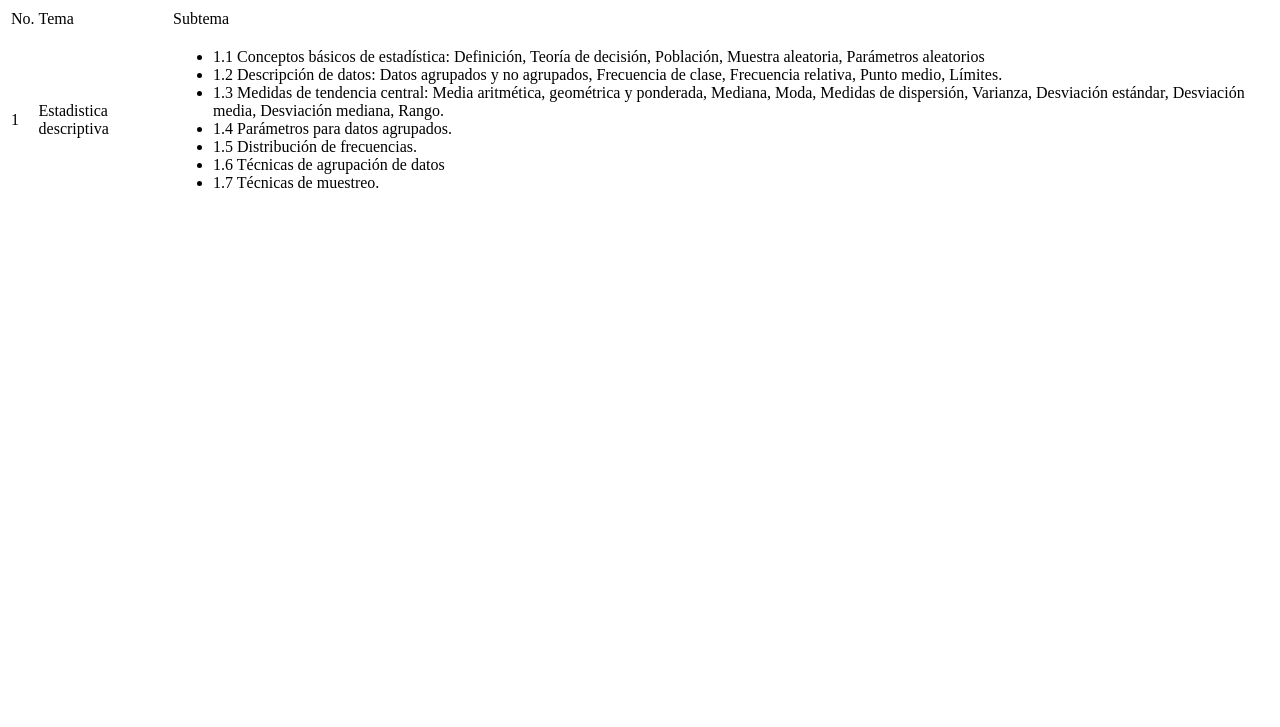
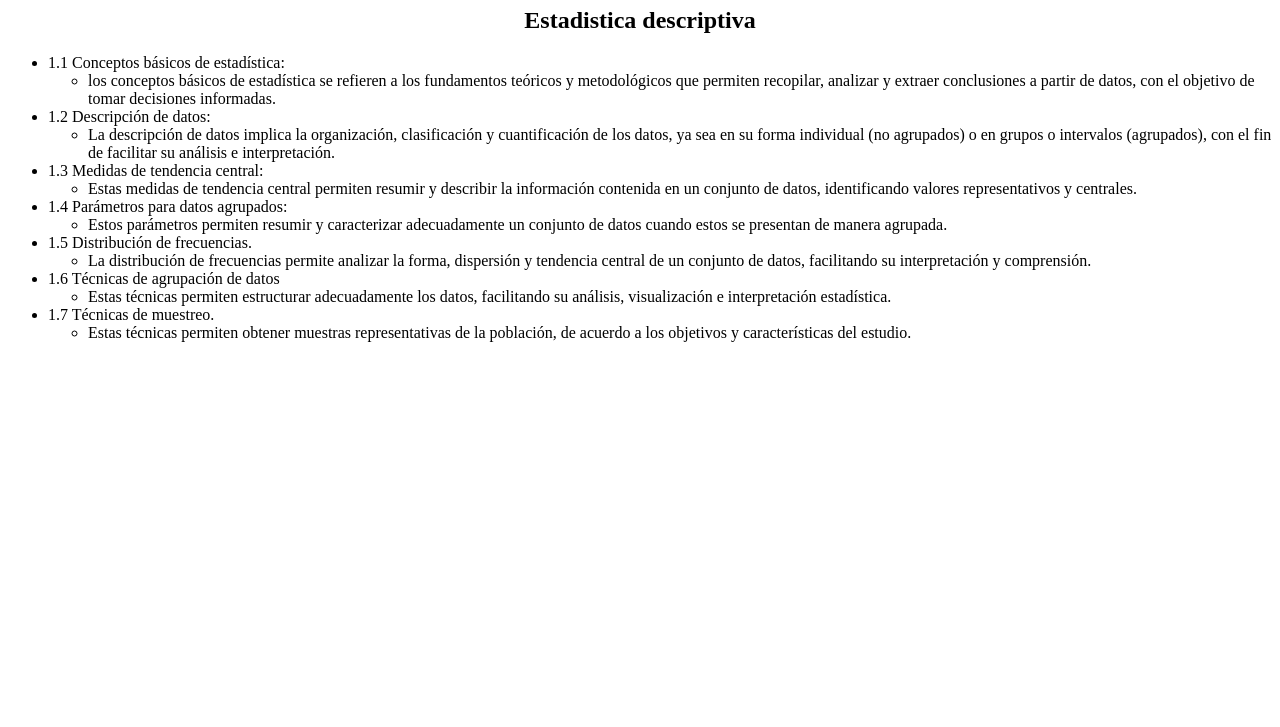
Before and after one commit to Isai23011/TemarioPE, a plain HTML site: page index.html in a window 1280 px wide. Shown: the part 73-800 px from the top of the page. Drawn offline with Linux system fonts and the light colour scheme.

Commit message:
Conceptos

```diff
--- a/index.html
+++ b/index.html
@@ -4,33 +4,67 @@
   <title>Temario</title>
 </head>
 <body>
-  <h1>Tema 1</h1>
-  <table>
-    <tr>
-      <td>No.</td>
-      <td>Tema</td>
-      <td>Subtema</td>
-    </tr>
-    <tr>
-      <td>1</td>
-      <td>Estadistica descriptiva</td>
-      <td><ul>
-        <li>1.1 Conceptos básicos de estadística: Definición,
-            Teoría de decisión, Población, Muestra aleatoria,
-            Parámetros aleatorios</li>
-        <li>1.2 Descripción de datos: Datos agrupados y no
-            agrupados, Frecuencia de clase, Frecuencia relativa,
-            Punto medio, Límites.</li>
-        <li>1.3 Medidas de tendencia central: Media aritmética,
-            geométrica y ponderada, Mediana, Moda, Medidas de
-            dispersión, Varianza, Desviación estándar,
-            Desviación media, Desviación mediana, Rango.</li>
-        <li>1.4 Parámetros para datos agrupados.</li>
-        <li>1.5 Distribución de frecuencias.</li>
-        <li>1.6 Técnicas de agrupación de datos</li>
-        <li>1.7 Técnicas de muestreo.</li>
-      </ul></td>
-    </tr>
-  </table>
+    <center><h1>Tema 1</h1></center>
+    <center><h2>Estadistica descriptiva</h2></center>
+
+    <ul>
+        <li>1.1 Conceptos básicos de estadística:
+            <ul>
+                <li> los conceptos básicos de estadística se refieren a
+                     los fundamentos teóricos y metodológicos que permiten
+                     recopilar, analizar y extraer conclusiones a partir
+                     de datos, con el objetivo de tomar decisiones informadas.</li>
+            </ul>
+        </li>
+
+        <li>1.2 Descripción de datos:
+            <ul>
+                <li>La descripción de datos implica la organización,
+                    clasificación y cuantificación de los datos, ya
+                    sea en su forma individual (no agrupados) o en
+                    grupos o intervalos (agrupados), con el fin de
+                    facilitar su análisis e interpretación.</li>
+            </ul>
+        </li>
+
+        <li>1.3 Medidas de tendencia central:
+            <ul>
+                <li>Estas medidas de tendencia central permiten resumir
+                    y describir la información contenida en un conjunto
+                    de datos, identificando valores representativos y centrales.</li>
+            </ul>
+        </li>
+
+        <li>1.4 Parámetros para datos agrupados:
+            <ul>
+                <li>Estos parámetros permiten resumir y caracterizar adecuadamente
+                    un conjunto de datos cuando estos se presentan de manera agrupada.</li>
+            </ul>
+        </li>
+
+        <li>1.5 Distribución de frecuencias.
+            <ul>
+                <li>La distribución de frecuencias permite analizar la forma,
+                    dispersión y tendencia central de un conjunto de datos,
+                    facilitando su interpretación y comprensión.</li>
+            </ul>
+        </li>
+
+        <li>1.6 Técnicas de agrupación de datos
+            <ul>
+                <li>Estas técnicas permiten estructurar adecuadamente
+                    los datos, facilitando su análisis, visualización e
+                    interpretación estadística.</li>
+            </ul>
+        </li>
+
+        <li>1.7 Técnicas de muestreo.
+            <ul>
+                <li>Estas técnicas permiten obtener muestras representativas de la
+                    población, de acuerdo a los objetivos y características del estudio.
+                </li>
+            </ul>
+        </li>
+    </ul>
 </body>
 </html>
```
